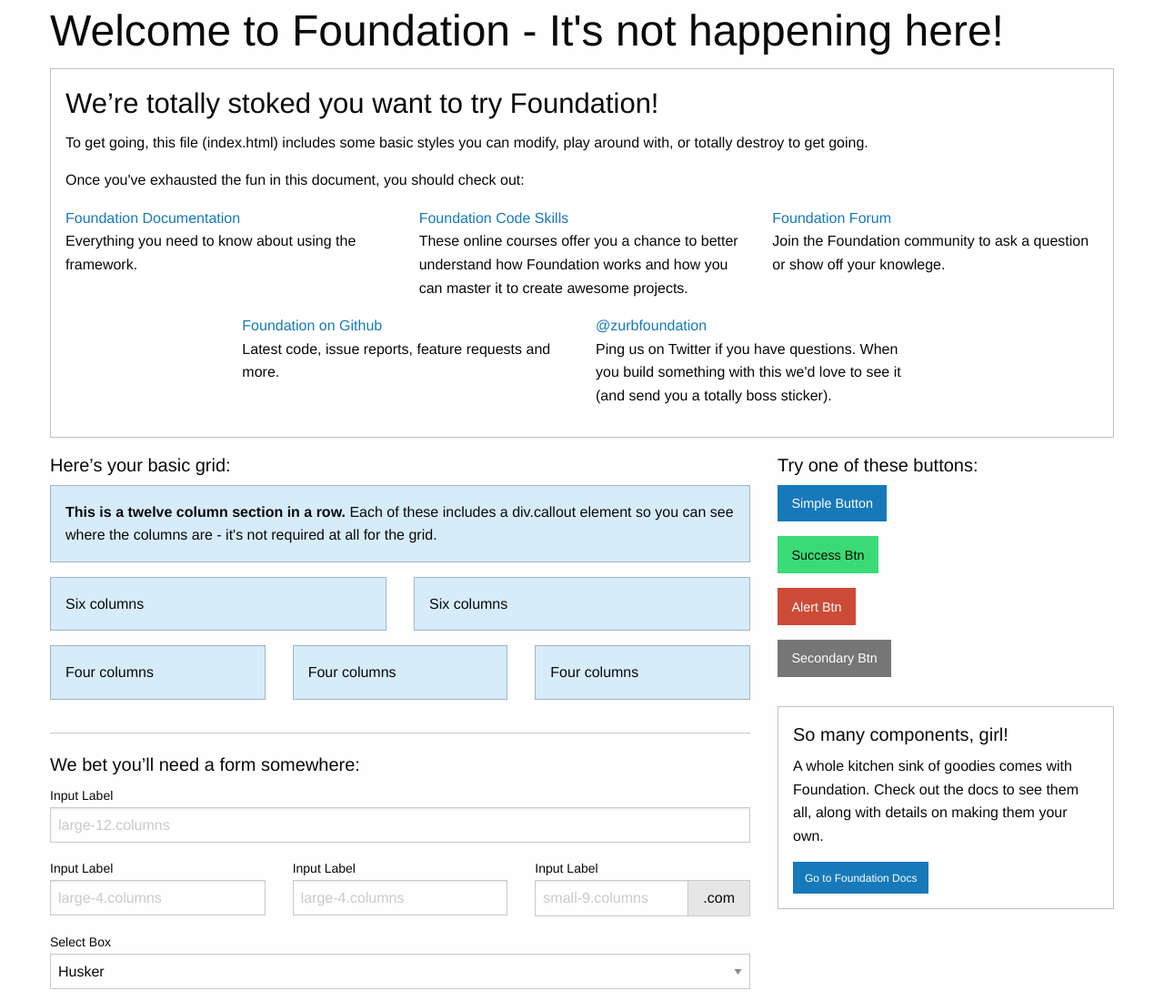
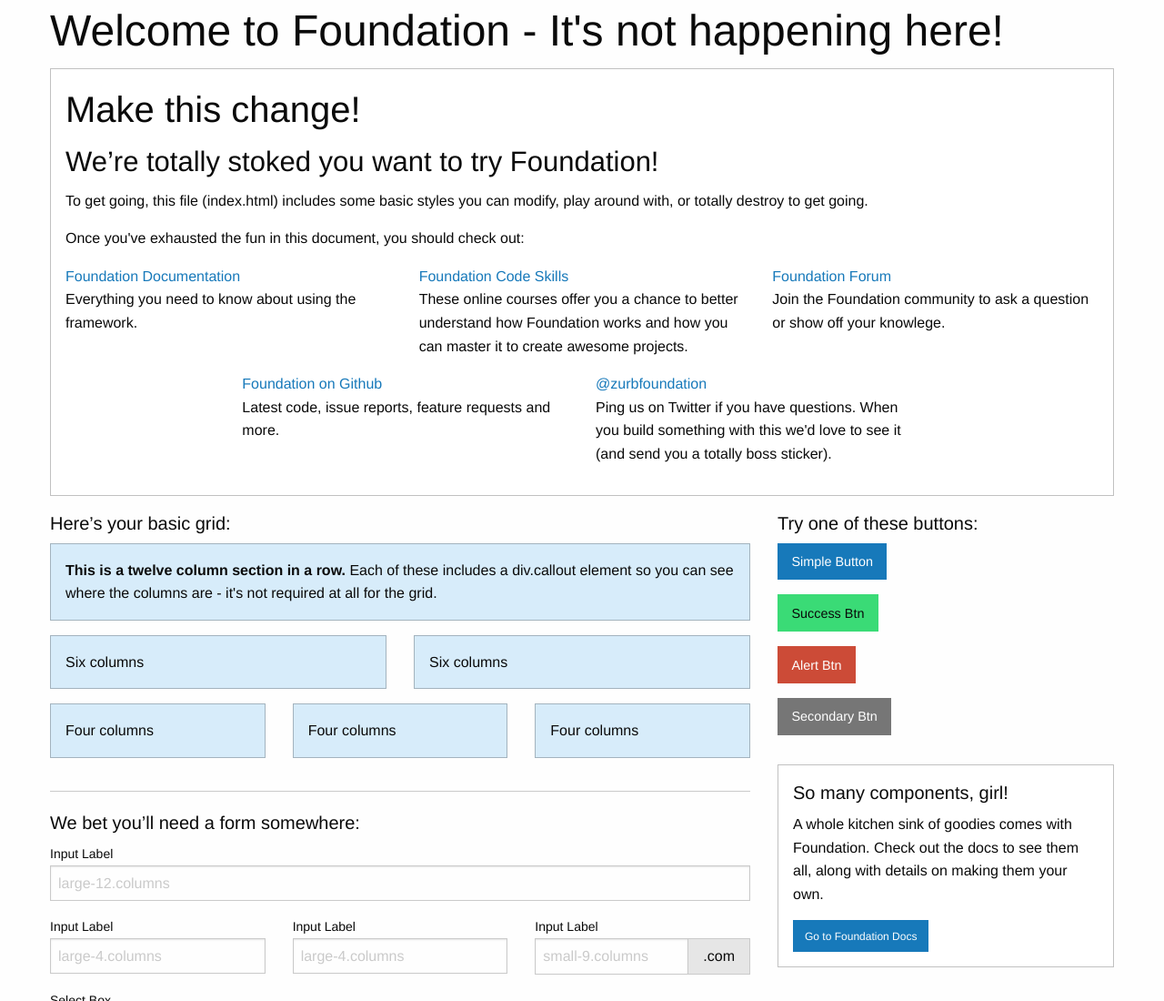
Before and after one commit to mtprell/found, a plain HTML site: page index.html in a window 1280 px wide. Shown: the top 1100 px of the page at 91% size. Drawn offline with Linux system fonts and the light colour scheme.

Commit message:
added h2

```diff
--- a/index.html
+++ b/index.html
@@ -18,6 +18,7 @@
     <div class="row">
       <div class="large-12 columns">
         <div class="callout">
+        <h2>Make this change!</h2>
         <h3>We&rsquo;re totally stoked you want to try Foundation! </h3>
           <p>To get going, this file (index.html) includes some basic styles you can modify, play around with, or totally destroy to get going.</p>
           <p>Once you've exhausted the fun in this document, you should check out:</p>
```
